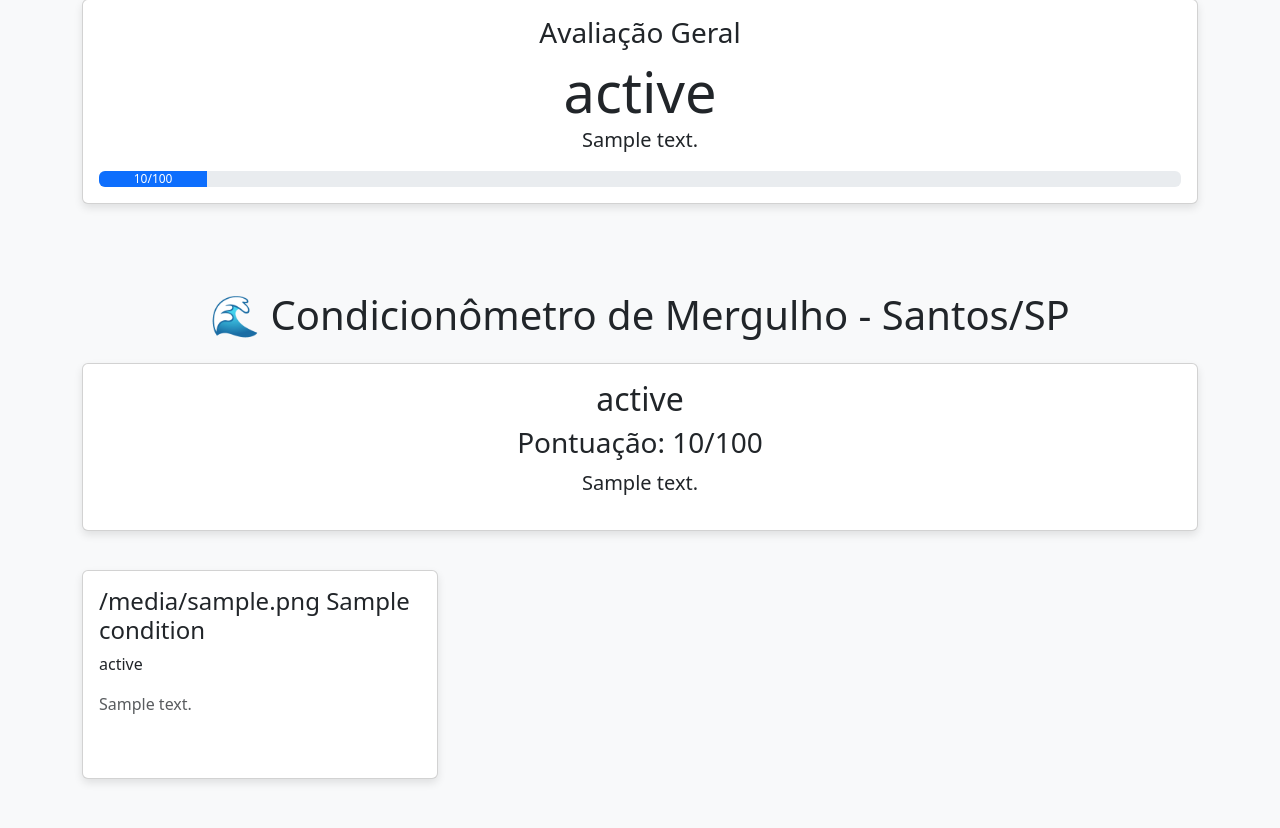
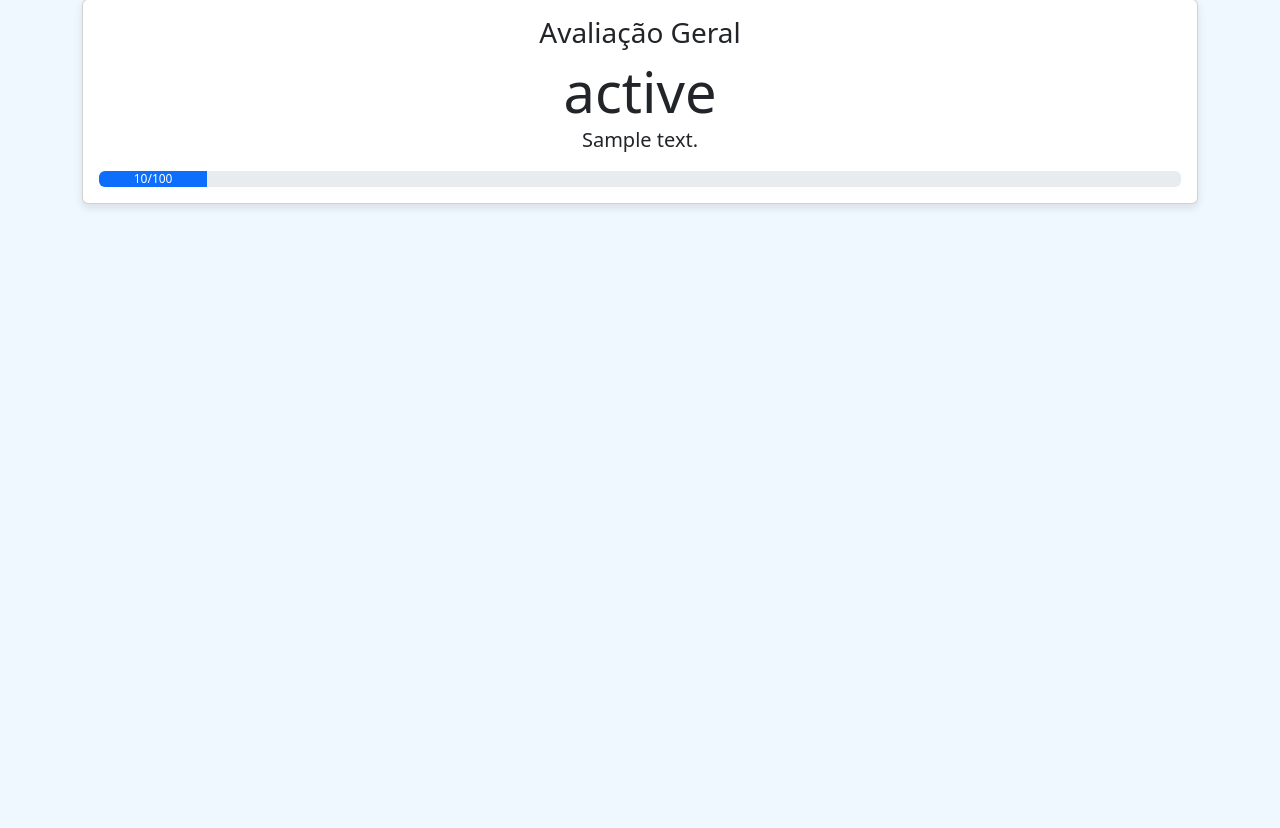
Before and after one commit to hericmr/apidiver, a Flask app: template templates/index.html in a window 1280 px wide. Shown: the part 379-1207 px from the top of the page. After the commit the page ends 587 px from the top, so only its background shows below. Run offline with Flask 3, Linux system fonts and the light colour scheme; the template is opened without the code that fills it: most values are stand-ins (such as "Sample title", 1, 10 or a date in 2020).

Commit message:
Assistant checkpoint: Remove duplicate HTML content from template
Assistant generated file changes:
- templates/index.html: Remove duplicate content

---

User prompt:

o site esta com conteudo repetido

Replit-Commit-Author: Assistant
Replit-Commit-Session-Id: 4d82ae1c-5160-4fab-a645-06d1242b6158

```diff
--- a/templates/index.html
+++ b/templates/index.html
@@ -48,39 +48,3 @@
     </div>
 </body>
 </html>
-<!DOCTYPE html>
-<html lang="pt-BR">
-<head>
-    <meta charset="UTF-8">
-    <meta name="viewport" content="width=device-width, initial-scale=1.0">
-    <title>Condicionômetro de Mergulho</title>
-    <link href="https://cdn.jsdelivr.net/npm/bootstrap@5.3.0/dist/css/bootstrap.min.css" rel="stylesheet">
-</head>
-<body class="bg-light">
-    <div class="container py-5">
-        <h1 class="text-center mb-4">🌊 Condicionômetro de Mergulho - Santos/SP</h1>
-
-        <div class="card mb-4">
-            <div class="card-body text-center">
-                <h2>{{ evaluation.status }}</h2>
-                <h3>Pontuação: {{ evaluation.score }}/100</h3>
-                <p class="lead">{{ evaluation.description }}</p>
-            </div>
-        </div>
-
-        <div class="row">
-            {% for condition in conditions %}
-            <div class="col-md-4 mb-3">
-                <div class="card h-100">
-                    <div class="card-body">
-                        <h4>{{ condition.icon }} {{ condition.title }}</h4>
-                        <p class="card-text">{{ condition.status }}</p>
-                        <p class="text-muted">{{ condition.description }}</p>
-                    </div>
-                </div>
-            </div>
-            {% endfor %}
-        </div>
-    </div>
-</body>
-</html>
```
